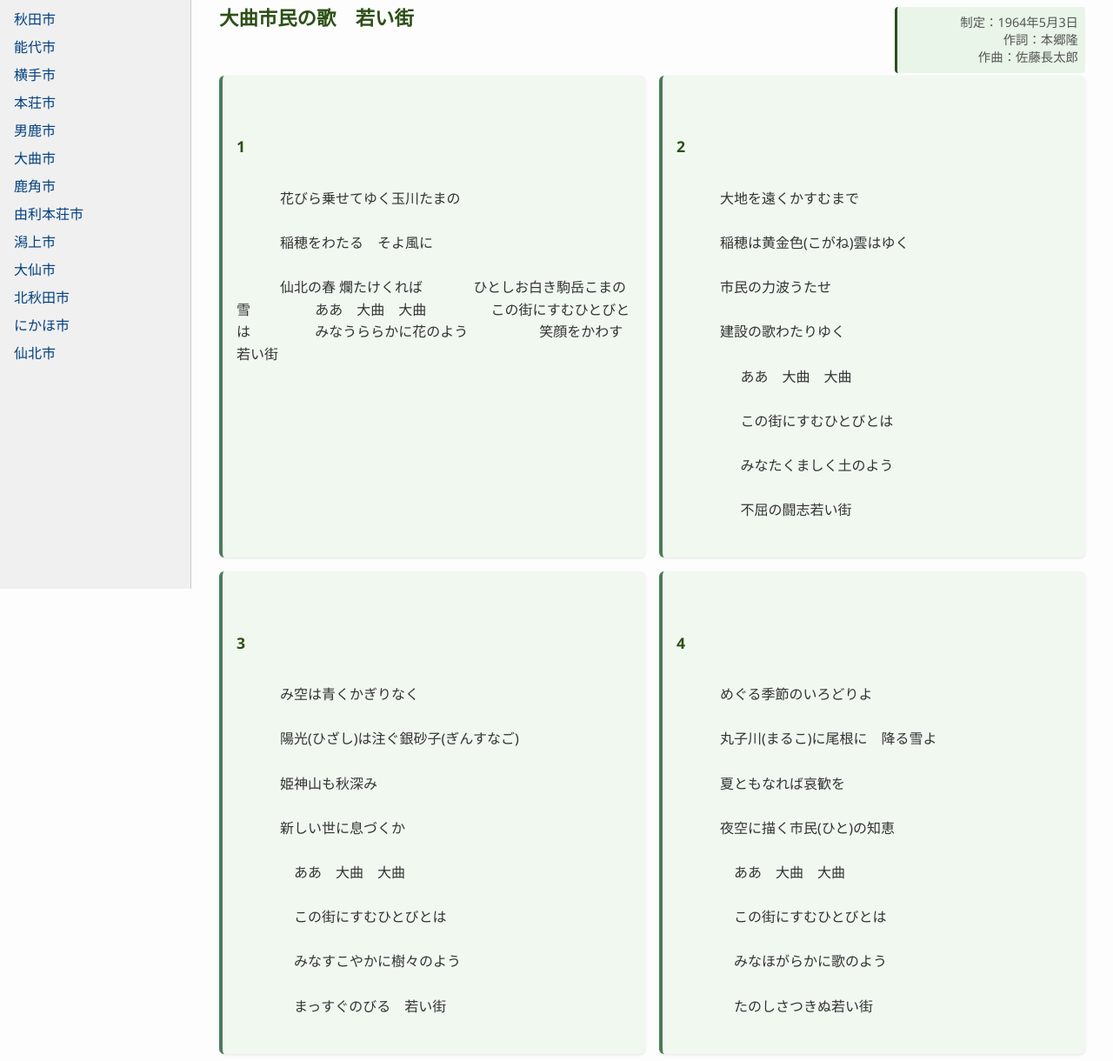
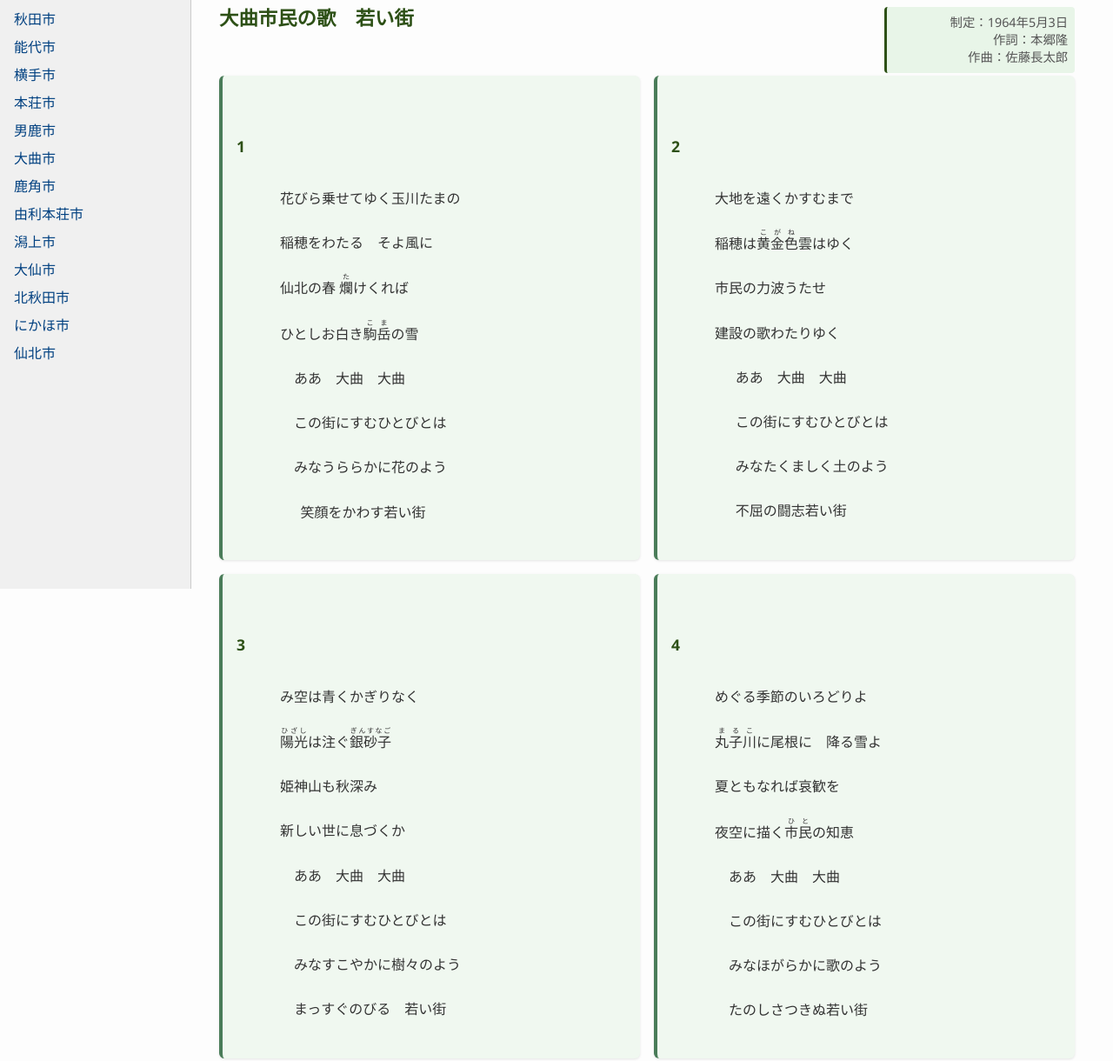
Before and after one commit to Unbekannt1871/Municipal-Anthems, a plain HTML site: page 05-omagari.html in a window 1280 px wide. Shown: the part 123-1343 px from the top of the page at 87% size. Drawn offline with Linux system fonts and the light colour scheme.

Commit message:
Update 05-omagari.html

```diff
--- a/05-omagari.html
+++ b/05-omagari.html
@@ -291,8 +291,8 @@
             <span class="verse-number">1</span>
             花びら乗せてゆく<ruby>玉川<tr>たま</tr></ruby>の<br>
             稲穂をわたる　そよ風に<br>
-            仙北の春 <ruby>爛<tr>た</tr><ruby>けくれば<br>
-            ひとしお白き<ruby>駒岳<tr>こま</tr><ruby>の雪<br>
+            仙北の春 <ruby>爛<rt>た</rt></ruby>けくれば<br>
+            ひとしお白き<ruby>駒岳<rt>こま</rt></ruby>の雪<br>
             　ああ　大曲　大曲<br>
             　この街にすむひとびとは<br>
             　みなうららかに花のよう<br>
@@ -301,7 +301,7 @@
           <div class="verse">
             <span class="verse-number">2</span>
             大地を遠くかすむまで<br>
-            稲穂は黄金色(こがね)雲はゆく<br>
+            稲穂は<ruby>黄金色<rt>こがね</rt></ruby>雲はゆく<br>
             市民の力波うたせ<br>
             建設の歌わたりゆく<br>
 　          　ああ　大曲　大曲<br>
@@ -312,7 +312,7 @@
           <div class="verse">
             <span class="verse-number">3</span>
             み空は青くかぎりなく<br>
-            陽光(ひざし)は注ぐ銀砂子(ぎんすなご)<br>
+            <ruby>陽光<rt>ひざし</rt></ruby>は注ぐ<ruby>銀砂子<rt>ぎんすなご</rt></ruby><br>
             姫神山も秋深み<br>
             新しい世に息づくか<br>
             　ああ　大曲　大曲<br>
@@ -323,9 +323,9 @@
           <div class="verse">
             <span class="verse-number">4</span>
             めぐる季節のいろどりよ<br>
-            丸子川(まるこ)に尾根に　降る雪よ<br>
+            <ruby>丸子川<rt>まるこ</rt></ruby>に尾根に　降る雪よ<br>
             夏ともなれば哀歓を<br>
-            夜空に描く市民(ひと)の知恵<br>
+            夜空に描く<ruby>市民<rt>ひと</rt></ruby>の知恵<br>
             　ああ　大曲　大曲<br>
             　この街にすむひとびとは<br>
             　みなほがらかに歌のよう<br>
```
